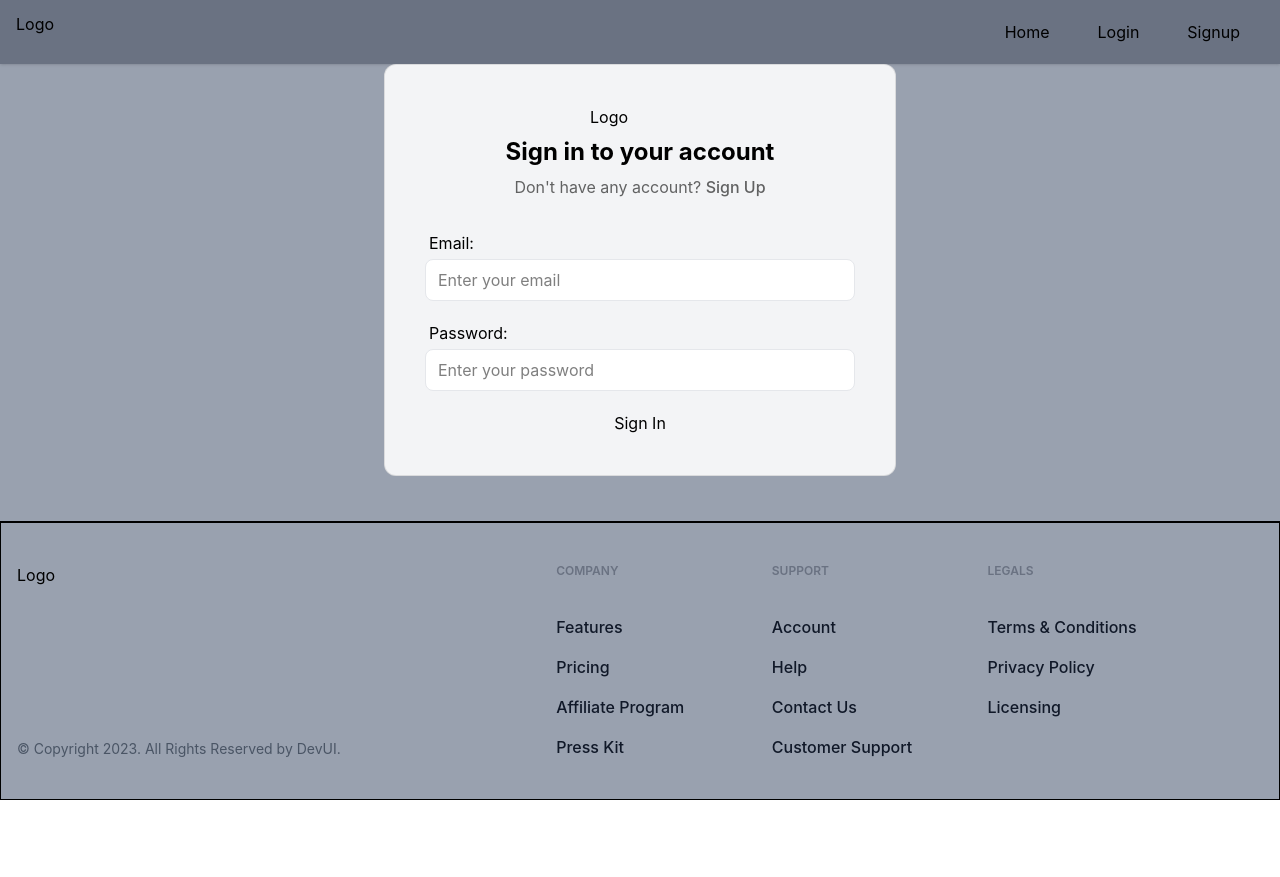
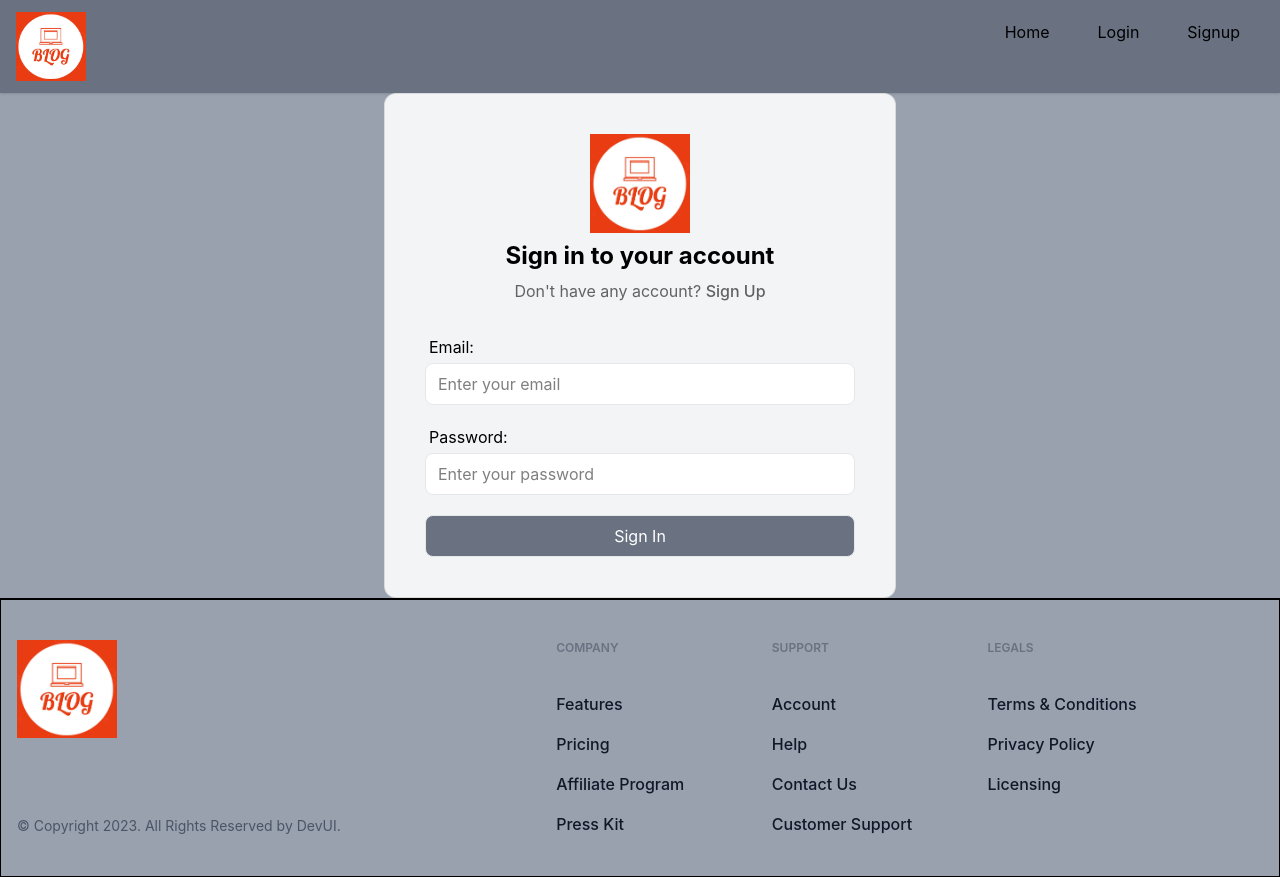
Before and after one commit to sagarshelake14/Blog-Post-System, a React (Vite) app in the folder BlogPostSystem/: page /login in a window 1280 px wide. Before the commit the page ends 800 px from the top, so only its background shows below. Built offline with nearby package versions, Linux system fonts and the light colour scheme; no server answers.

Commit message:
adding some styles

```diff
--- a/BlogPostSystem/src/Pages/Post.jsx
+++ b/BlogPostSystem/src/Pages/Post.jsx
@@ -54,7 +54,7 @@ export default function Post() {
                     {isAuthor && (
                         <div className="absolute right-6 top-6">
                             <Link to={`/edit-post/${post.$id}`}>
-                                <Button bgColor="bg-green-500" className="mr-3">
+                                <Button bgColor="bg-blue-700" className="mr-3">
                                     Edit
                                 </Button>
                             </Link>
--- a/BlogPostSystem/src/components/Button.jsx
+++ b/BlogPostSystem/src/components/Button.jsx
@@ -3,13 +3,13 @@ import React from 'react'
 function Button({
          children,  // text
          type = "button",
-         bgColor = 'bg-blue-600',
+         bgColor = "bg-blue-600",
          textColor = 'text-white',
-         classname = '',
+         className = '',
          ...props
 }) {
   return (
-   <button className={`px-4 py-2 rounded-lg ${bgColor} ${textColor} ${classname}`} {...props}>
+   <button className={`px-4 py-2 rounded-lg ${bgColor} ${textColor} ${className}`} {...props}>
          {children}
    </button>
   )
--- a/BlogPostSystem/src/components/Login.jsx
+++ b/BlogPostSystem/src/components/Login.jsx
@@ -76,7 +76,7 @@ function Login() {
 
                 <Button
                 type="submit"
-                className="w-full"
+                className="w-full rounded-lg border border-gray-200 bg-gray-500 px-3 py-2 text-black outline-none duration-200 focus:bg-gray-50"
                 >Sign In</Button>
             </div>
         </form>
--- a/BlogPostSystem/src/components/Logo.jsx
+++ b/BlogPostSystem/src/components/Logo.jsx
@@ -1,8 +1,15 @@
 import React from 'react'
 
-function Logo({width = '100px'}) {
+function Logo({ width = '100px' }) {
   return (
-    <div>Logo</div>
+    <div>
+      <img
+        src="/log.jpg"
+        alt="Logo"
+        style={{ width: width }}
+        className="object-contain"
+      />
+    </div>
   )
 }
 
--- a/BlogPostSystem/src/components/Signup.jsx
+++ b/BlogPostSystem/src/components/Signup.jsx
@@ -84,7 +84,9 @@ function Signup() {
                             required: true,})}
                         />
 
-                        <Button type="submit" className="w-full">
+                        <Button type="submit" className="w-full"
+                        className="w-full rounded-lg border border-gray-200 bg-gray-500 px-3 py-2 text-black outline-none duration-200 focus:bg-gray-50"
+                        >
                             Create Account
                         </Button>
                     </div>
--- a/BlogPostSystem/src/components/post-form/PostForm.jsx
+++ b/BlogPostSystem/src/components/post-form/PostForm.jsx
@@ -130,7 +130,9 @@ export default function PostForm({ post }) {
                     className="mb-4"
                     {...register("status", { required: true })}
                 />
-                <Button type="submit" bgColor={post ? "bg-green-500" : undefined} className="w-full">
+                <Button type="submit" bgColor={post ? "bg-green-500" : undefined}
+               className="w-full rounded-lg border border-gray-200 bg-gray-500 px-3 py-2 text-black outline-none duration-200 focus:bg-gray-50"
+                >
                     {post ? "Update" : "Submit"}
                 </Button>
             </div>
```
Also changed, not shown: BlogPostSystem/public/log.jpg (added).
